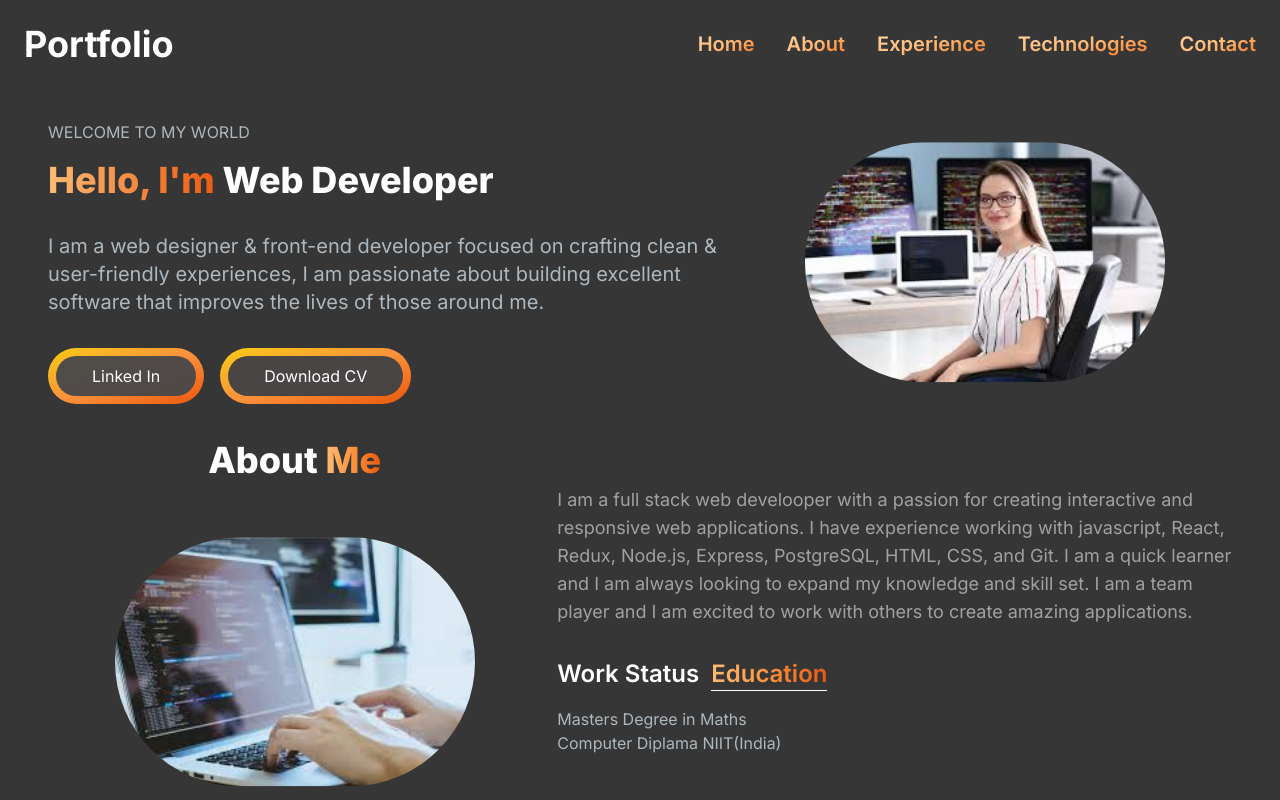
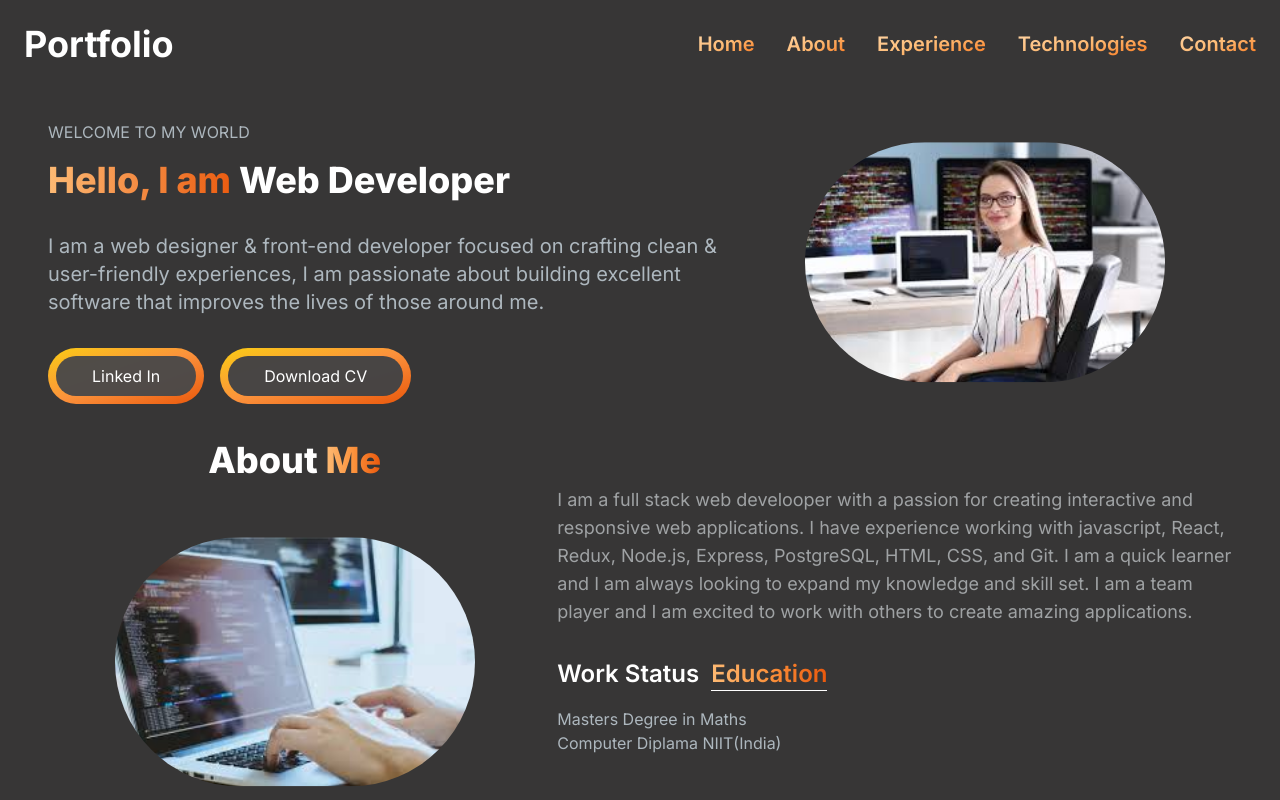
Before and after one commit to vanikayala/portfolio-vani-web29, a Next.js app: page / in a window 1280 px wide. Shown: the top 800 px of the page. Built offline with nearby package versions, Linux system fonts and the light colour scheme.

Commit message:
commitfour

```diff
--- a/src/app/components/Herosection.jsx
+++ b/src/app/components/Herosection.jsx
@@ -12,7 +12,7 @@ const Herosection = () => {
        <p className="pb-4 text-[#ADB7BE]" >WELCOME TO MY WORLD</p>
      <h2 className='text-white text-2xl mb-4  md:text-4xl font-extrabold'>
      <span className='text-transparent bg-clip-text bg-gradient-to-r from-orange-300 to-orange-600'>
-      Hello, I'm {}
+      Hello, I am {}
       </span>
 
       <TypeAnimation
```
